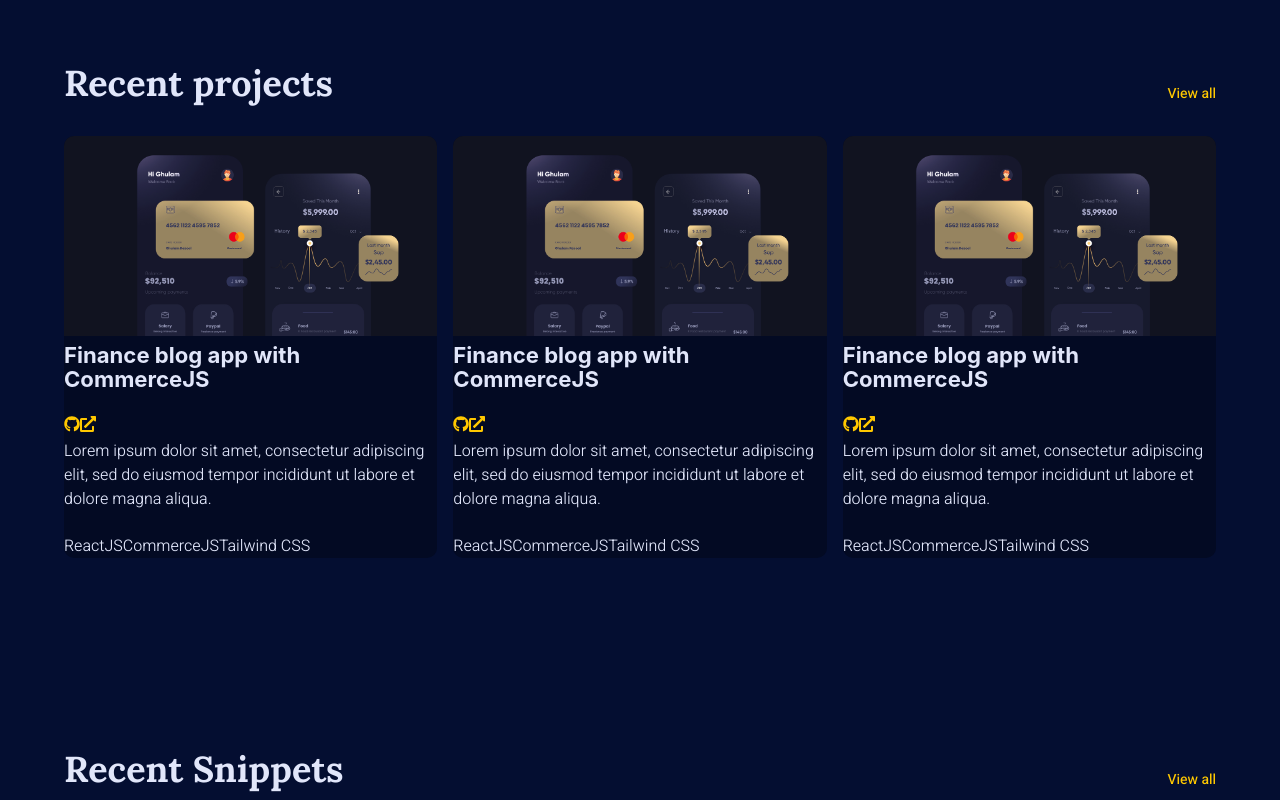
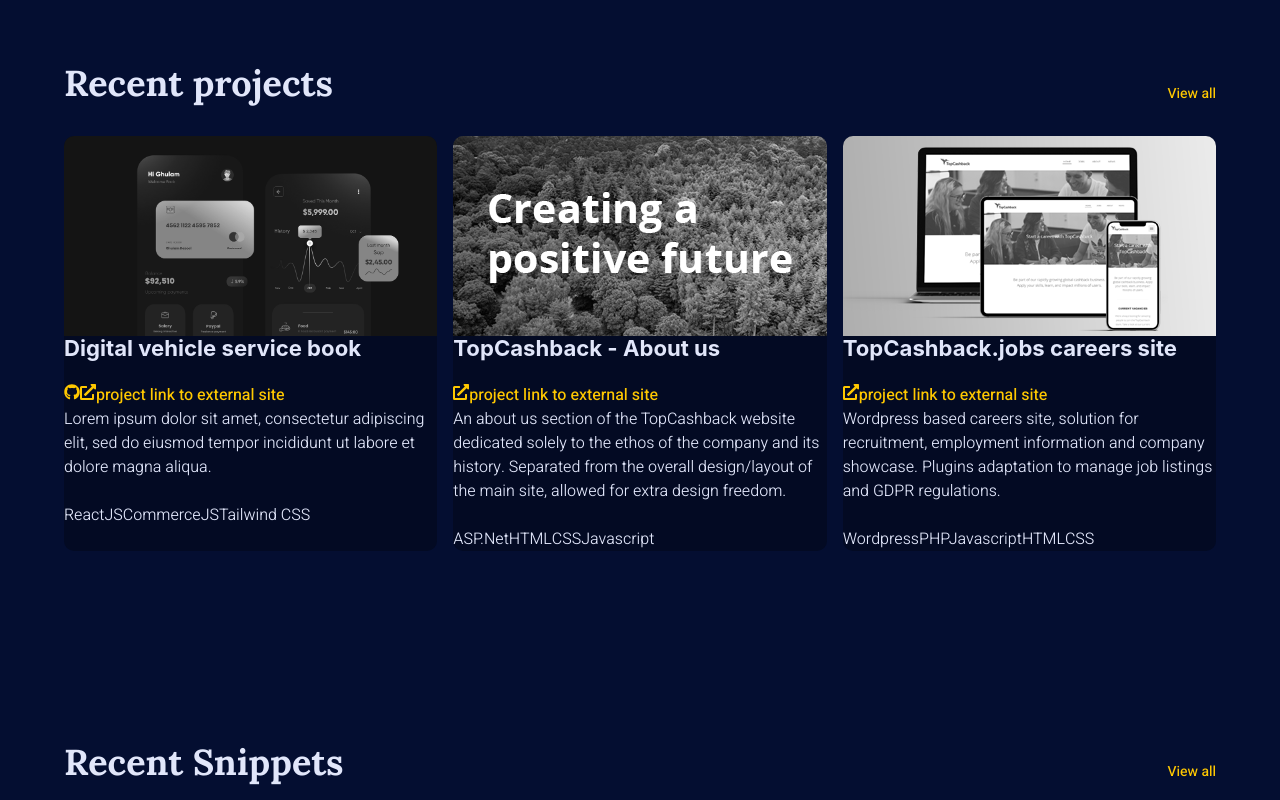
Before and after one commit to macmatus/personal-site, a Gatsby site: page / in a window 1280 px wide. Shown: the part 1100-1900 px from the top of the page. Built offline with nearby package versions, Linux system fonts and the light colour scheme; Gatsby itself is replaced by a stand-in of ours.

Commit message:
Adding more content + fixing anchor link errors

```diff
--- a/src/components/header/navigation.js
+++ b/src/components/header/navigation.js
@@ -35,7 +35,11 @@
         {menuItems.map((item, index) => {
           return (
             <li key={index}>
-              <Link to={item.link} onClick={() => setIsMenuOpen(false)}>
+              <Link
+                className="link"
+                to={item.link}
+                onClick={() => setIsMenuOpen(false)}
+              >
                 {item.name}
               </Link>
             </li>
--- a/src/components/layout/layout.scss
+++ b/src/components/layout/layout.scss
@@ -66,6 +66,20 @@
   color: $accent;
   text-decoration: none;
   font-weight: 500;
+
+  &:hover {
+    &::after {
+      visibility: visible;
+      opacity: 1;
+      bottom: 1px;
+    }
+  }
+}
+
+.link {
+  color: $accent;
+  text-decoration: none;
+  font-weight: 500;
   position: relative;
 
   &::after {
@@ -81,15 +95,8 @@
     transition: all 150ms ease-in-out;
     border-radius: 2px;
   }
+}
 
-  &:hover {
-    &::after {
-      visibility: visible;
-      opacity: 1;
-      bottom: 1px;
-    }
-  }
-}
 a:active,
 a:hover {
   outline-width: 0;
--- a/src/components/projects/projects.js
+++ b/src/components/projects/projects.js
@@ -11,20 +11,47 @@
       <section className={`${projectStyles.projects}`}>
         {projectsData.map(project => {
           return (
-            <div className={`${projectStyles.card} card-anim`} key={project.id}>
+            <div
+              href={project.link}
+              className={`${projectStyles.card} card-anim`}
+              key={project.id}
+              rel="noopener noreferrer"
+              target="_blank"
+            >
               <img src={project.image} alt={project.title} />
               <div className={projectStyles.cardContent}>
                 <header>
                   <h3>{project.title}</h3>
                   {project.githubLink ? (
-                    <a href="#/">
+                    <a
+                      className={projectStyles.secondaryLink}
+                      href={project.githubLink}
+                      target="_blank"
+                      rel="noopener noreferrer"
+                    >
                       <FaGithub />
                     </a>
                   ) : null}
                   {project.link ? (
-                    <a href="#/">
-                      <FaExternalLinkAlt />
-                    </a>
+                    <>
+                      <a
+                        className={projectStyles.secondaryLink}
+                        href={project.link}
+                        target="_blank"
+                        rel="noopener noreferrer"
+                      >
+                        <FaExternalLinkAlt />
+                      </a>
+                      <a
+                        className={projectStyles.primaryLink}
+                        href={project.link}
+                        target="_blank"
+                        rel="noopener noreferrer"
+                        aria-label="project link to external site"
+                      >
+                        project link to external site
+                      </a>
+                    </>
                   ) : null}
                 </header>
                 <p>{project.description}</p>
--- a/src/components/projects/projects.module.scss
+++ b/src/components/projects/projects.module.scss
@@ -15,12 +15,23 @@
     color: $accent-light;
     transition: all 400ms $cubic-bezier;
     cursor: pointer;
+    display: flex;
+    flex-direction: column;
+    position: relative;
+
+    &::after {
+      content: none;
+    }
     &:hover {
       transform: translateY(-5px);
       box-shadow: 0px 15px 15px 0px rgba(2, 6, 26, 0.3);
 
       .card-content header h3 {
         color: $accent;
+      }
+
+      img {
+        filter: none;
       }
     }
 
@@ -30,10 +41,35 @@
       width: 100%;
       object-fit: cover;
       object-position: top;
+      filter: grayscale(10);
+      transition: all 400ms $cubic-bezier;
     }
 
     .card-content {
-      padding: 0.35rem 1rem 1rem;
+      padding: 1rem;
+      flex-grow: 1;
+      display: flex;
+      flex-direction: column;
+
+      .primary-link {
+        position: absolute;
+        top: 0;
+        right: 0;
+        bottom: 0;
+        left: 0;
+        margin: 0;
+        color: transparent;
+      }
+
+      .secondary-link {
+        position: relative;
+        z-index: 2;
+
+        &:hover {
+          color: $accent;
+        }
+      }
+
       header {
         display: flex;
         justify-content: space-between;
@@ -50,16 +86,18 @@
           color: $secondary;
           margin-left: 0.75rem;
           transition: all 200ms $cubic-bezier;
+          position: static;
 
           &:hover {
-            color: $accent;
-          }
-
-          &::after {
-            content: none;
+            //color: $accent;
           }
         }
       }
+
+      footer {
+        margin-top: auto;
+      }
+
       p {
         font-size: 0.875rem;
         font-weight: 300;
--- a/src/data/projects-data.js
+++ b/src/data/projects-data.js
@@ -1,36 +1,36 @@
 import img from "../images/projects/finance-app.webp"
+import img2 from "../images/projects/tcbjobs.png"
+import img3 from "../images/projects/tcbabout.png"
 
 const projectsData = [
   {
     id: 1,
     date: "Jan 20",
     image: img,
-    title: "Finance blog app with CommerceJS",
+    title: "Digital vehicle service book",
     description:
       "Lorem ipsum dolor sit amet, consectetur adipiscing elit, sed do eiusmod tempor incididunt ut labore et dolore magna aliqua.",
     technologies: ["ReactJS", "CommerceJS", "Tailwind CSS"],
-    link: "https://github.com/",
+    link: "https://twitter.com",
     githubLink: "https://github.com/",
   },
   {
     id: 2,
-    image: img,
-    title: "Finance blog app with CommerceJS",
+    image: img3,
+    title: "TopCashback - About us",
     description:
-      "Lorem ipsum dolor sit amet, consectetur adipiscing elit, sed do eiusmod tempor incididunt ut labore et dolore magna aliqua.",
-    technologies: ["ReactJS", "CommerceJS", "Tailwind CSS"],
-    link: "https://github.com",
-    githubLink: "https://github.com",
+      "An about us section of the TopCashback website dedicated solely to the ethos of the company and its history. Separated from the overall design/layout of the main site, allowed for extra design freedom.",
+    technologies: ["ASP.Net", "HTML", "CSS", "Javascript"],
+    link: "http://topcashback.co.uk/about",
   },
   {
     id: 3,
-    image: img,
-    title: "Finance blog app with CommerceJS",
+    image: img2,
+    title: "TopCashback.jobs careers site",
     description:
-      "Lorem ipsum dolor sit amet, consectetur adipiscing elit, sed do eiusmod tempor incididunt ut labore et dolore magna aliqua.",
-    technologies: ["ReactJS", "CommerceJS", "Tailwind CSS"],
-    link: "https://github.com",
-    githubLink: "https://github.com/",
+      "Wordpress based careers site, solution for recruitment, employment information and company showcase. Plugins adaptation to manage job listings and GDPR regulations.",
+    technologies: ["Wordpress", "PHP", "Javascript", "HTML", "CSS"],
+    link: "http://topcashback.jobs/",
   },
 ]
 
--- a/src/pages/index.js
+++ b/src/pages/index.js
@@ -26,8 +26,10 @@
             My name is Mac, based in Birmingham I specialize in building
             accessible, well performing and beautiful web applications.
             Currently, I'm a front-end developer at{" "}
-            <a href="https://www.topcashback.co.uk">TopCashback</a> focusing on
-            mobile-first development.{" "}
+            <a className="link" href="https://www.topcashback.co.uk">
+              TopCashback
+            </a>{" "}
+            focusing on mobile-first development.{" "}
           </p>
           <ContactBtn />
         </div>
```
Also changed, not shown: src/images/projects/tcbabout.png (added), src/images/projects/tcbjobs.png (added).
